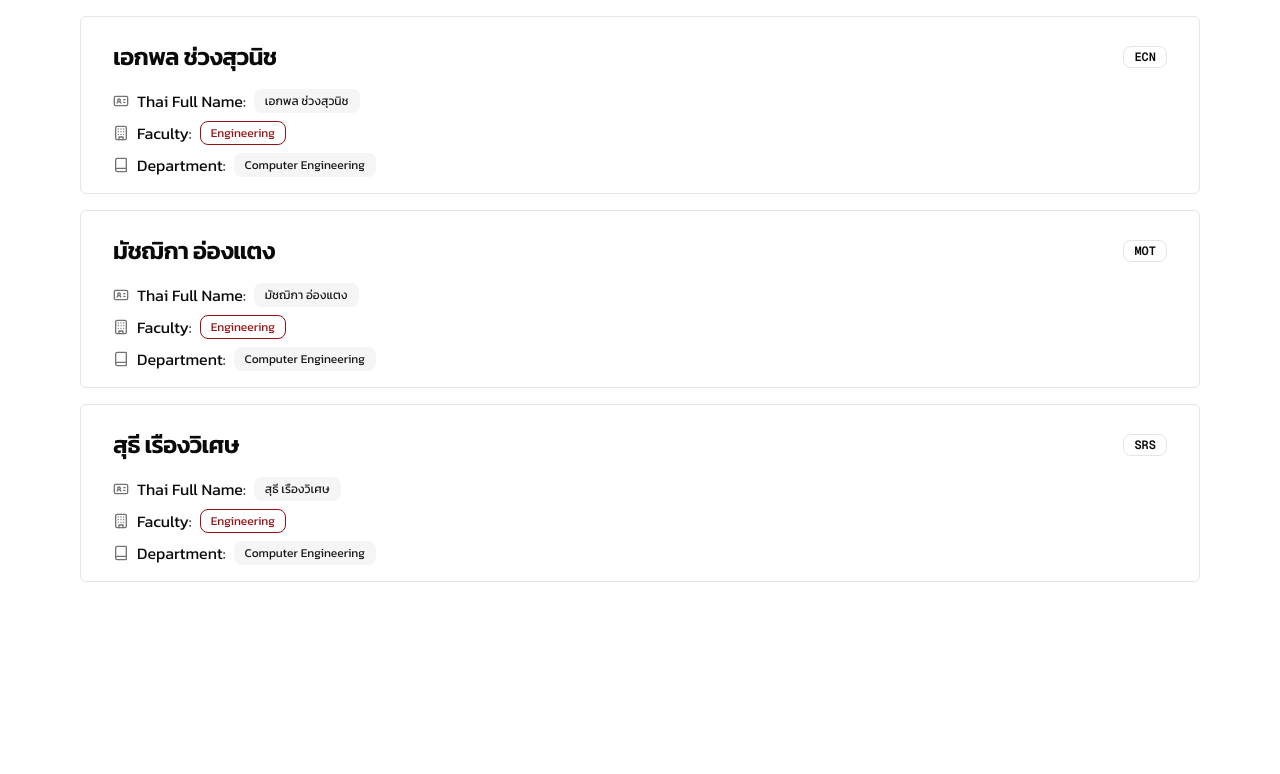
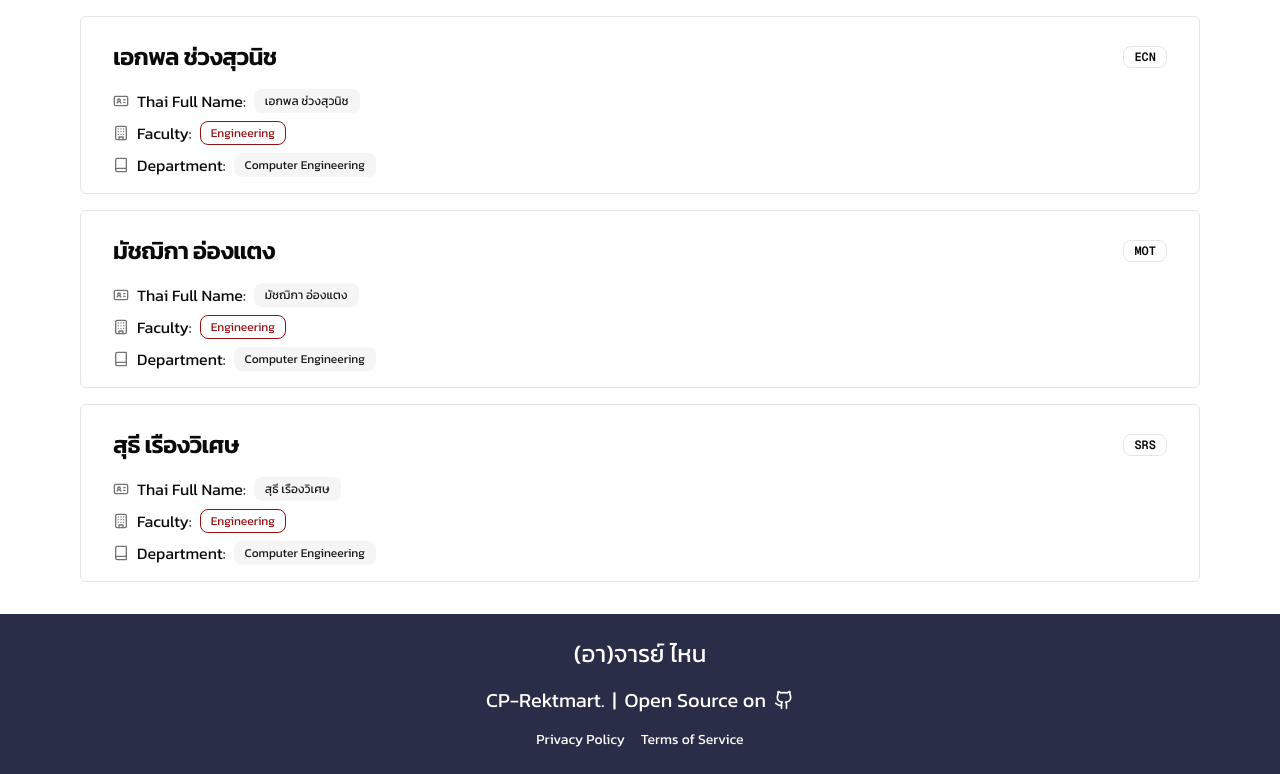
Before and after one commit to CP-RektMart/jarn-nai, a Next.js app: page / in a window 1280 px wide. Shown: the part 6674-7448 px from the top of the page. Before the commit the page ends 7288 px from the top, so only its background shows below. Built offline with nearby package versions, Linux system fonts and the light colour scheme.

Commit message:
feat: add footer

```diff
--- a/src/app/layout.tsx
+++ b/src/app/layout.tsx
@@ -2,6 +2,7 @@
 import { Geist_Mono, Kanit } from 'next/font/google';
 import './globals.css';
 import { Navbar } from '@/components/navbar';
+import { Footer } from '@/components/footer';
 
 const kanit = Kanit({
   weight: ['100', '200', '300', '400', '500', '600', '700', '800', '900'],
@@ -28,6 +29,7 @@
       <body className={`${kanit.className} ${geistMono.variable} antialiased min-h-dvh`}>
         <Navbar />
         {children}
+        <Footer />
       </body>
     </html>
   );
--- /dev/null
+++ b/src/components/footer.tsx
@@ -0,0 +1,47 @@
+const Footer = () => {
+  return (
+    <div className="h-40 w-full bg-primary flex flex-col mt-auto">
+      <div className="container max-w-6xl flex h-full w-full mx-auto justify-center items-center">
+        <div className="text-white text-sm flex flex-col gap-4">
+          <span className="text-2xl text-center">(อา)จารย์ ไหน</span>
+          <div className="flex justify-center items-end gap-2">
+            <span className="text-xl">CP-Rektmart.</span>
+            <span className="text-xl">|</span>
+            <a
+              href="https://github.com/CP-RektMart/jarn-nai"
+              className="flex flex-row justify-center items-center gap-2"
+            >
+              <span className="text-xl">Open Source on</span>
+              <svg
+                xmlns="http://www.w3.org/2000/svg"
+                width="20"
+                height="20"
+                viewBox="0 0 24 24"
+                fill="none"
+                stroke="currentColor"
+                stroke-width="2"
+                stroke-linecap="round"
+                stroke-linejoin="round"
+                className="lucide lucide-github-icon lucide-github"
+              >
+                <path d="M15 22v-4a4.8 4.8 0 0 0-1-3.5c3 0 6-2 6-5.5.08-1.25-.27-2.48-1-3.5.28-1.15.28-2.35 0-3.5 0 0-1 0-3 1.5-2.64-.5-5.36-.5-8 0C6 2 5 2 5 2c-.3 1.15-.3 2.35 0 3.5A5.403 5.403 0 0 0 4 9c0 3.5 3 5.5 6 5.5-.39.49-.68 1.05-.85 1.65-.17.6-.22 1.23-.15 1.85v4" />
+                <path d="M9 18c-4.51 2-5-2-7-2" />
+              </svg>
+            </a>
+          </div>
+
+          <div className="flex justify-center items-end">
+            <a href="#privacy" className="text-white hover:text-gray-300 mr-4">
+              Privacy Policy
+            </a>
+            <a href="#terms" className="text-white hover:text-gray-300">
+              Terms of Service
+            </a>
+          </div>
+        </div>
+      </div>
+    </div>
+  );
+};
+
+export { Footer };
```
